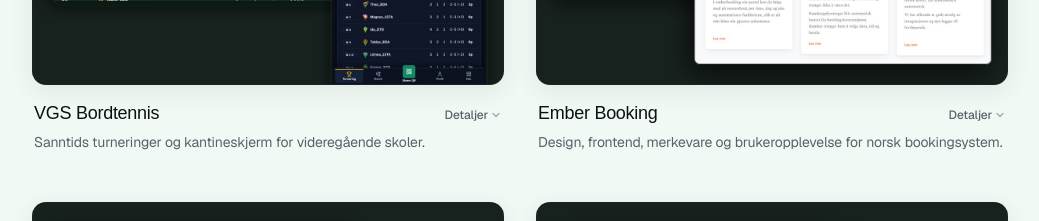
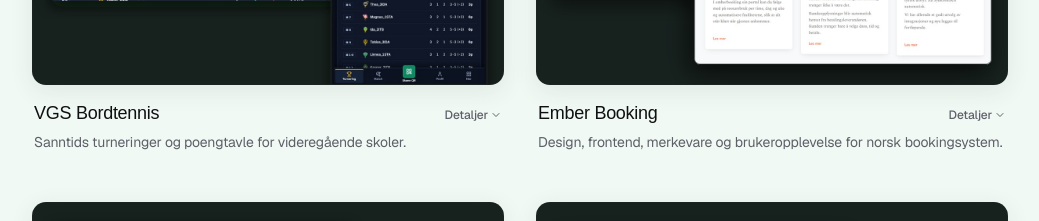
Before and after one commit to yosang/portfolio, a Next.js app: page / in a window 1280 px wide. Shown: the part 1160-1381 px from the top of the page, without its empty margins (120-1159 px from the left). Built offline with nearby package versions, Linux system fonts and the light colour scheme; a web font is replaced by a local one.

Commit message:
Update VGS Bordtennis subtitle to poengtavle

```diff
--- a/src/data/projects.ts
+++ b/src/data/projects.ts
@@ -58,7 +58,7 @@ const PROJECT_DEFINITIONS: ProjectItem[] = [
     tags: ["Node.js", "node:sqlite", "Socket.IO", "Pågår"],
     liveUrl: "https://vgsbordtennis.no/kiosk/demo",
     subtitle:
-      "Sanntids turneringer og kantineskjerm for videregående skoler.",
+      "Sanntids turneringer og poengtavle for videregående skoler.",
     summary:
       "Pågående prosjekt ved Nord-Gudbrandsdal VGS som får elevene opp fra mobilen i friminuttet, med QR kode ved bordet og live storskjerm i kantina.",
     highlights: [
```
